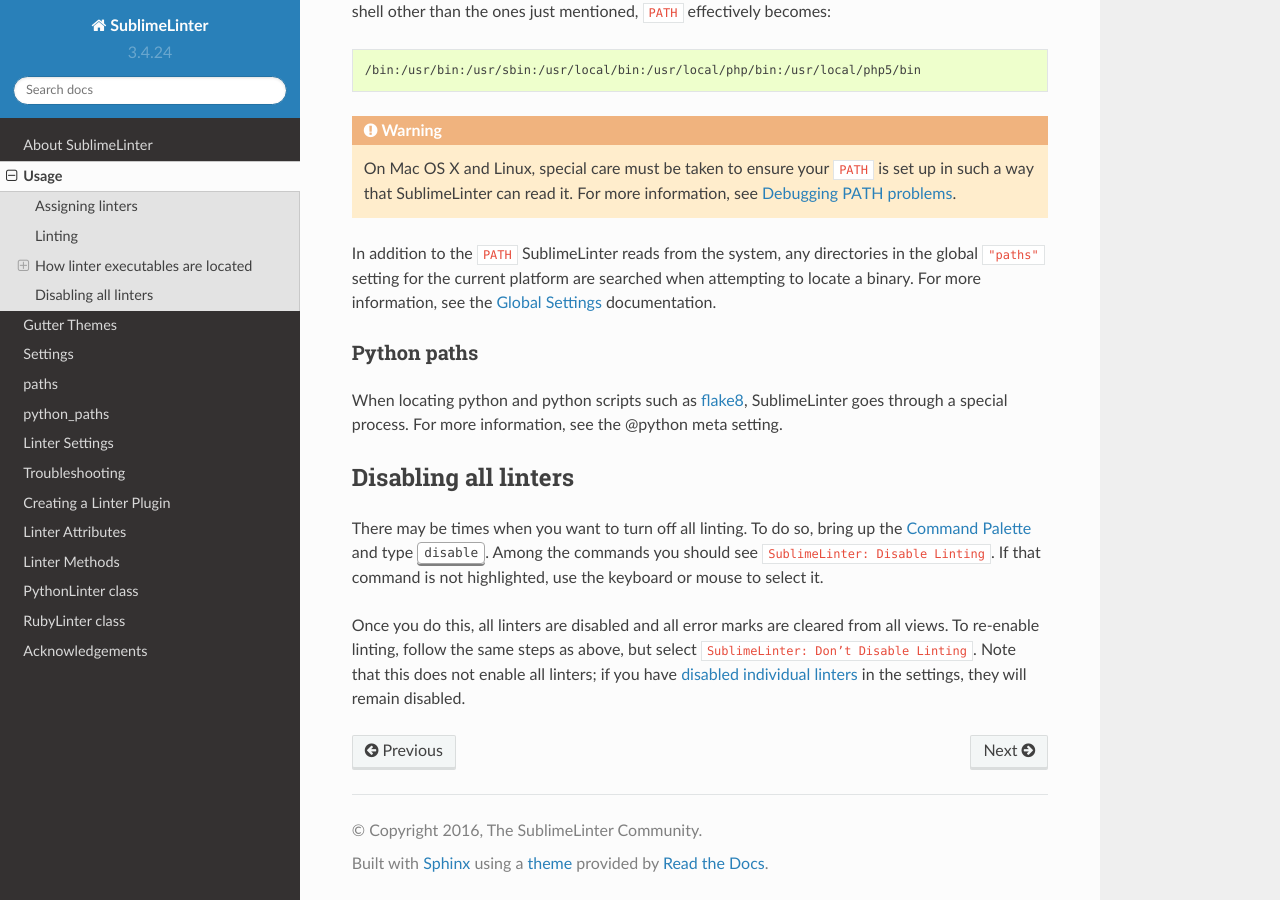
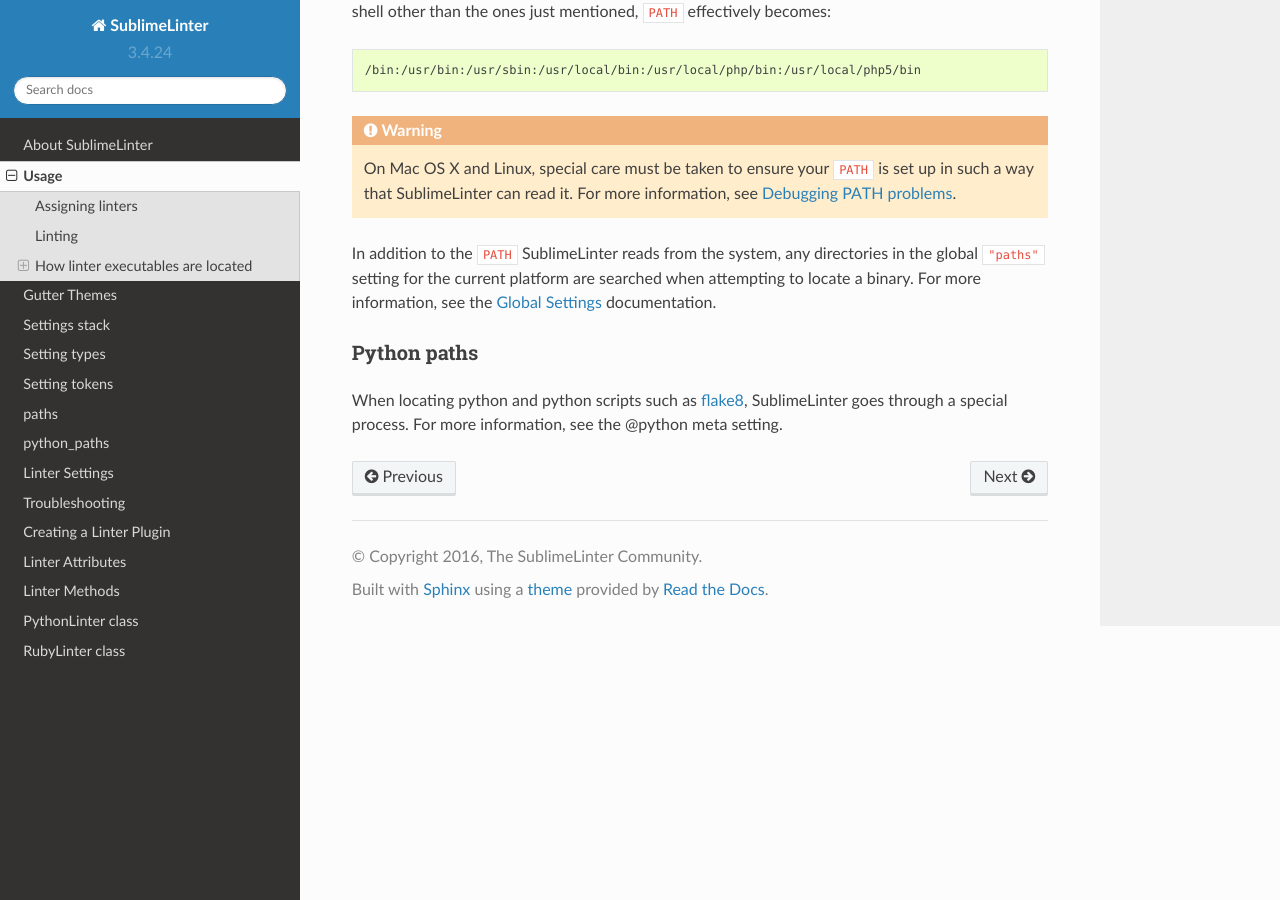
Before and after one commit to SublimeLinter/SublimeLinter, a Sphinx documentation site: the page built from docs/usage.rst, in a window 1280 px wide and 900 px high, scrolled down 1220 px. Built offline with Sphinx 7.4.7 and the Read the Docs theme 2.0.0, drawn with Linux system fonts in a browser that asks for light colours; pages that are not in the unit, such as notebooks, are missing from menus.

Commit message:
reduce documentation cruft

```diff
--- a/docs/about.rst
+++ b/docs/about.rst
@@ -5,7 +5,3 @@
 |sl| is a linting framework.
 
 |sl| does not do the linting itself; it acts as a host for linting plugins. The linting plugins themselves usually do not perform linting either; they just act as a bridge between the code you type in Sublime Text and the actual linter.
-
-Note that |sl| is not limited to a single linter plugin per syntax — you are free to install multiple linter plugins for a syntax, and all of them will run when you edit a file in that syntax.
-
-In addition, |sl| supports multiple syntaxes in a single file, which is common when editing HTML. For example, a single HTML file may contain embedded CSS, JavaScript, and PHP. |sl| will lint all of the embedded code using the appropriate linter plugin.
--- a/docs/index.rst
+++ b/docs/index.rst
@@ -49,4 +48,3 @@
     linter_methods
     python_linter
     ruby_linter
-    acknowledgements
--- a/docs/troubleshooting.rst
+++ b/docs/troubleshooting.rst
@@ -286,7 +286,7 @@
 
 - The version of python or the python script specified in the linter plugin may not be available.
 
-- The version of python you specify for your source code with the :ref:`@python meta setting <python-meta-setting>` or a :ref:`shebang <shebangs>` may not be available.
+- The version of python specified in your settings may not be available.
 
 - The specified version of python may be available, but the linter module for that version may not be installed.
 
--- a/docs/usage.rst
+++ b/docs/usage.rst
@@ -52,12 +52,3 @@
 Python paths
 ~~~~~~~~~~~~
 When locating python and python scripts such as `flake8`_, |sl| goes through a special process. For more information, see :ref:`the @python meta setting <python-meta-setting>`.
-
-
-.. _disabling-all-linters:
-
-Disabling all linters
----------------------
-There may be times when you want to turn off all linting. To do so, bring up the |_cmd| and type :kbd:`disable`. Among the commands you should see ``SublimeLinter: Disable Linting``. If that command is not highlighted, use the keyboard or mouse to select it.
-
-Once you do this, all linters are disabled and all error marks are cleared from all views. To re-enable linting, follow the same steps as above, but select ``SublimeLinter: Don’t Disable Linting``. Note that this does not enable all linters; if you have :ref:`disabled individual linters <disable-linter-setting>` in the settings, they will remain disabled.
```
Also changed, not shown: other parts of docs/index.rst (+0 -1 lines), docs/acknowledgements.rst (deleted, +0 -27 lines), docs/settings.rst (+7 -28 lines).
